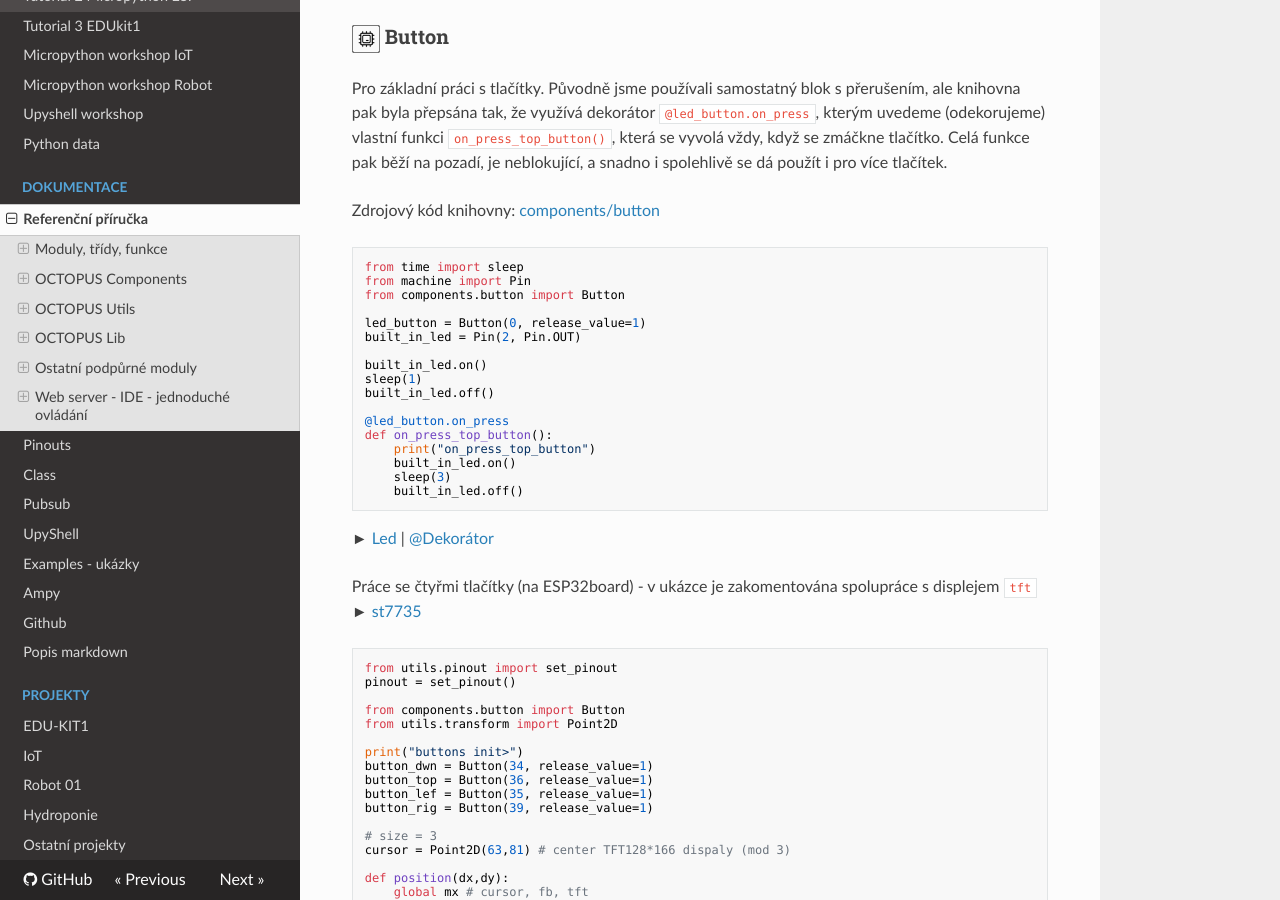
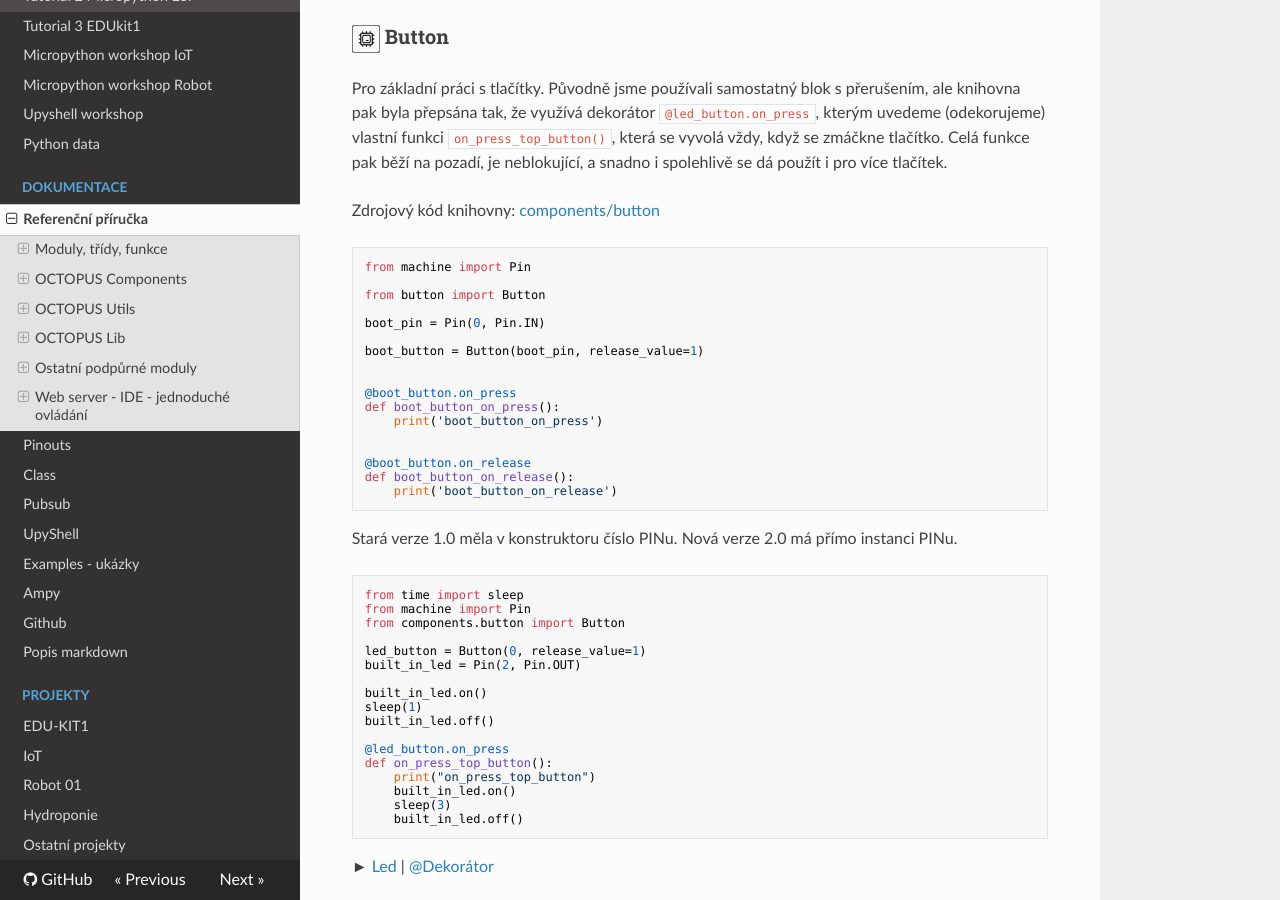
Before and after one commit to octopuslab-cz/docs_octopuslab_cz, an MkDocs documentation site: the page built from docs/basicdoc.md, in a window 1280 px wide and 900 px high, scrolled down 6157 px. Built offline with MkDocs 1.6.1, drawn with Linux system fonts in a browser that asks for light colours; nearby versions of some CDN libraries.

Commit message:
button 2.0

````diff
--- a/docs/basicdoc.md
+++ b/docs/basicdoc.md
@@ -287,6 +287,30 @@ while True:
 Pro základní práci s tlačítky. Původně jsme používali samostatný blok s přerušením, ale knihovna pak byla přepsána tak, že využívá dekorátor `@led_button.on_press`, kterým uvedeme (odekorujeme) vlastní funkci `on_press_top_button()`, která se vyvolá vždy, když se zmáčkne tlačítko. Celá funkce pak běží na pozadí, je neblokující, a snadno i spolehlivě se dá použít i pro více tlačítek.
 
 Zdrojový kód knihovny: [components/button](https://github.com/octopusengine/octopuslab/blob/master/esp32-micropython/components/button/__init__.py)
+
+
+```python
+from machine import Pin
+
+from button import Button
+
+boot_pin = Pin(0, Pin.IN)
+
+boot_button = Button(boot_pin, release_value=1)
+
+
+@boot_button.on_press
+def boot_button_on_press():
+    print('boot_button_on_press')
+
+
+@boot_button.on_release
+def boot_button_on_release():
+    print('boot_button_on_release')
+```
+
+Stará verze 1.0 měla v konstruktoru číslo PINu.
+Nová verze 2.0 má přímo instanci PINu.
 
 ```python
 from time import sleep
````
